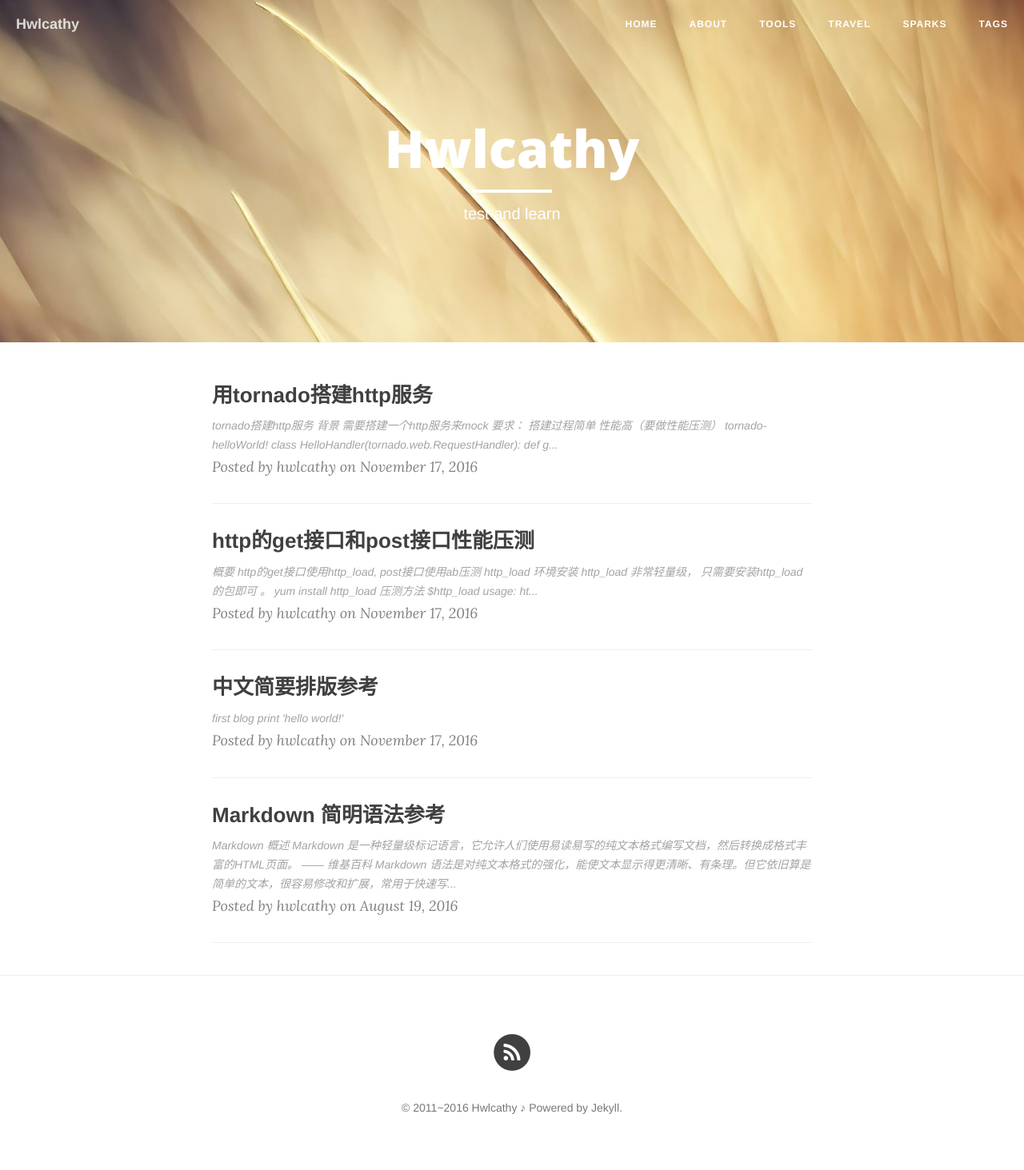
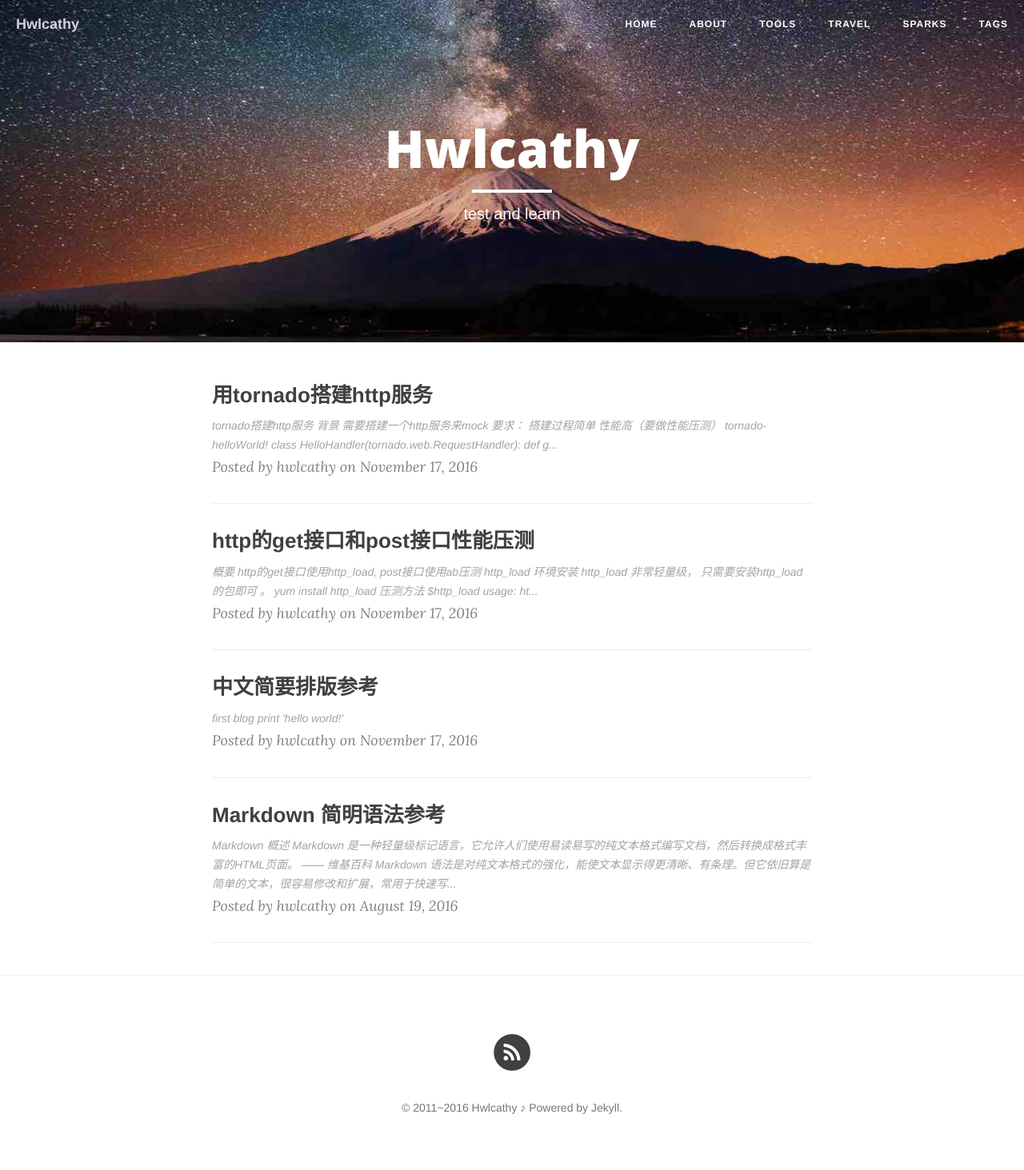
Before and after one commit to hwlcathy/hwlcathy.github.io, a Jekyll site: the page built from index.html, in a window 1280 px wide. Shown: the whole page at 80% size. Built offline with Jekyll 4.4.1, drawn with Linux system fonts in a browser that asks for light colours; nearby versions of some CDN libraries; the list of posts is cut into pages by our own code.

Commit message:
修改头图

```diff
--- a/_config.yml
+++ b/_config.yml
@@ -1,6 +1,6 @@
 # Site settings
 title: Hwlcathy
-header-img: "img/autumn2.jpg"
+header-img: "images/mountain.jpg"
 tagline: "test and learn"
 description: "test and learn"
 baseurl: ""
```
